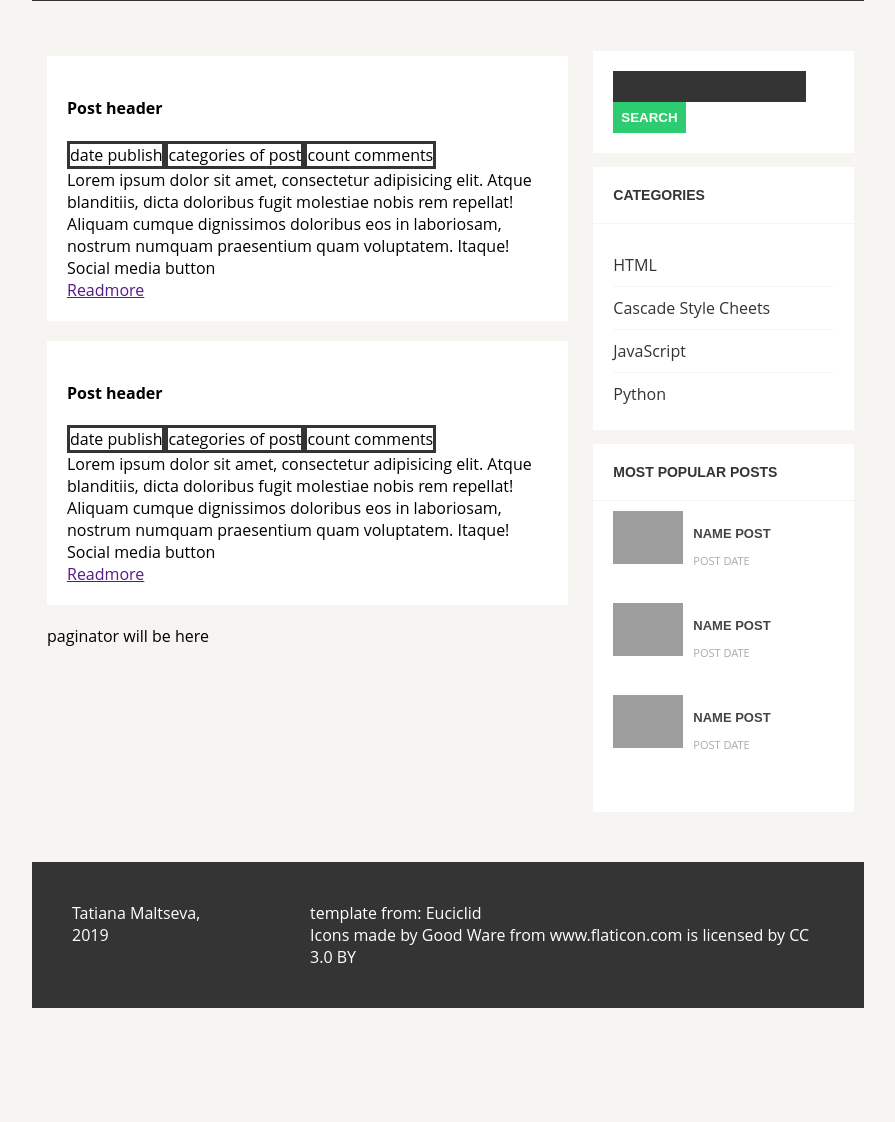
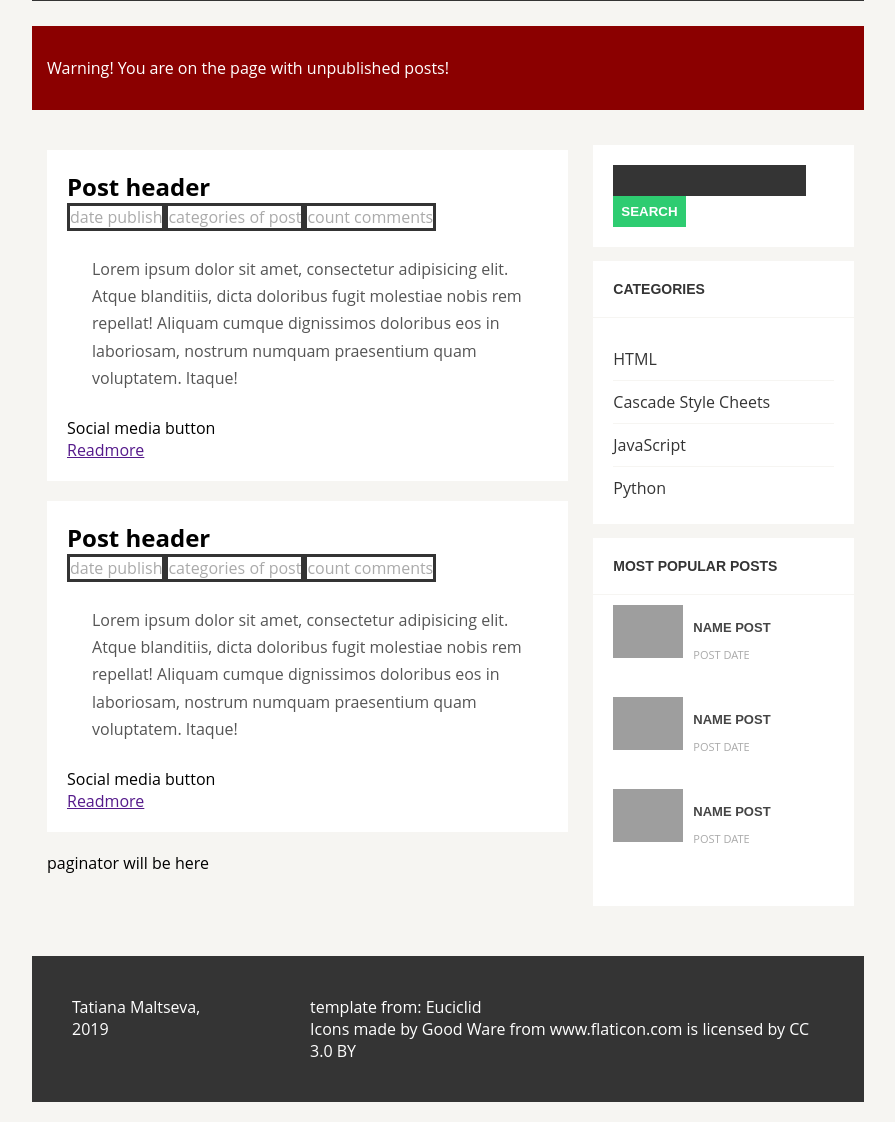
Before and after one commit to TatianMal/Blog_Django, a Django app: template accounts/templates/accounts/comments.html in a window 1280 px wide. Shown: the part 324-1446 px from the top of the page, without its empty margins (192-1087 px from the left). Before the commit the page ends 1332 px from the top, so only its background shows below. Run offline with Django 3.2, Linux system fonts and the light colour scheme; the template is opened without the code that fills it, so the values that code supplies are empty; grey boxes are pictures that could not be loaded.

Commit message:
Corrected postviews (inheritance generic and query set), little changes in html coding

```diff
--- a/posts/templates/index.html
+++ b/posts/templates/index.html
@@ -8,7 +8,9 @@
 {% if all_posts %}
     <ul>
     {% for post in all_posts %}
-        <li><a href="{% url 'posts:detail' post.id %}">{{ post.title }}</a></li>
+        <li><a href="{% url 'posts:view_post' post.id %}">{{ post.title }}</a>
+        <p>{{ post.date }}</p></li>
+
     {% endfor %}
     </ul>
     <p style="color: blue">{{ arg }}</p>
--- a/posts/views.py
+++ b/posts/views.py
@@ -2,6 +2,7 @@ from django.http import HttpResponse, HttpResponseRedirect
 from django.shortcuts import render, get_object_or_404
 from django.views.generic import ListView, DetailView, DateDetailView, FormView, UpdateView, CreateView
 from django.views import View
+from django.utils import timezone
 
 from .models import Post, Comment, Category
 
@@ -19,10 +20,10 @@ class PostList(ListView):
         return context
 
     def get_queryset(self):
-        return Post.objects.filter(published=self.published)
+        return Post.objects.filter(published=self.published, date__lt=timezone.now()).order_by('-date')
 
 
-class PostView(DateDetailView):
+class PostView(DetailView):
     model = Post
     context_object_name = 'post'
 
--- a/static/css/main.css
+++ b/static/css/main.css
@@ -7,15 +7,15 @@ html, body{
     background-color: #f6f5f2;
 }
 
-header.main_header, footer,
-section.container{
+.main_header, footer,
+section.container, .warning_unpublished{
     margin: 20px auto;
     width: 65%;
     display: flex;
     min-height: 50px;
 }
 
-header.main_header{
+.main_header{
     background-color: #343434;
     color: white;
     justify-content: space-between;
@@ -54,6 +54,15 @@ nav a:hover{
     background-color: aqua;
 }
 
+.warning_unpublished{
+    background-color: darkred;
+    padding: 15px;
+    margin-top: 5px;
+    margin-bottom: 5px;
+    box-sizing: border-box;
+    color: white;
+}
+
 .articles{
     margin: 15px;
     width: 65%;
@@ -69,15 +78,16 @@ nav a:hover{
     flex-direction: column;
 }
 
-article .status{
+.status{
     display: flex;
+    color: #AAAAAA;
 }
 
 article .date{
     border: 3px solid #343434;
 }
 
-article .status span{
+.status span{
     border: 3px solid #343434;
 }
 
@@ -193,6 +203,18 @@ p.head{
     text-transform: uppercase;
 }
 
+.post_head{
+    font-size: 24px;
+    margin: 0;
+}
+
+.description{
+    margin: 25px;
+    font-size: 16px;
+    line-height: 1.7em;
+    color: #555555;
+}
+
 footer{
     background-color: #343434;
     color: white;
--- a/templates/base.html
+++ b/templates/base.html
@@ -10,11 +10,14 @@
 {% include 'header.html' %}
 {% block content %}
 {% endblock content %}
+<section class="warning_unpublished">
+    <p>Warning! You are on the page with unpublished posts!</p>
+</section>
 <section class="container">
     <section class="articles">
         <article>
             <header>
-                <h1>Post header</h1>
+                <h1 class="post_head">Post header</h1>
                 <div class="status">
                     <time class="date">date publish</time>
                     <span class="post_categories">categories of post</span>
@@ -33,7 +36,7 @@
         </article>
         <article>
             <header>
-                <h1>Post header</h1>
+                <h1 class="post_head">Post header</h1>
                 <div class="status">
                     <time class="date">date publish</time>
                     <span class="post_categories">categories of post</span>
```
